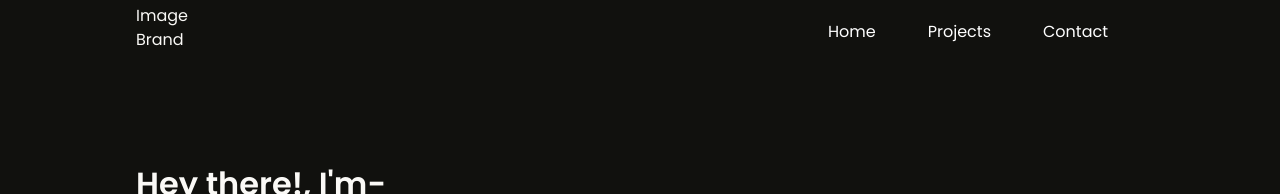
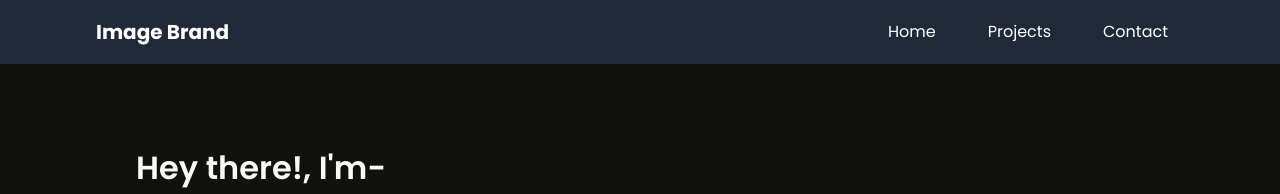
Before and after one commit to jahid-111/Portfolio-r, a React (Vite) app: page / in a window 1280 px wide. Shown: the top 194 px of the page. Built offline with nearby package versions, Linux system fonts and the light colour scheme; a web font is replaced by a local one.

Commit message:
nav_fixed_top

```diff
--- a/src/components/header/Navigation.jsx
+++ b/src/components/header/Navigation.jsx
@@ -7,54 +7,55 @@ const Navigation = () => {
   const [openMenu, setOpenMenu] = useState(false);
 
   return (
-    <div className={`h-16 p-2 relative flex justify-between items-center`}>
-      <div>
-        <h6
-          className=" h-14 w-14
-        "
-        >
-          Image Brand
-        </h6>
-      </div>
+    <div className="relative">
+      {/* Backdrop Blur Overlay */}
+      {openMenu && (
+        <div className="fixed inset-0 bg-black/50 backdrop-blur-sm z-40" />
+      )}
+
+      <div className="fixed top-0 left-0 w-full h-16 bg-gray-800 px-2 md:px-24 z-50">
+        <div className="h-full flex justify-between items-center">
+          <h6 className="text-white text-xl font-bold">Image Brand</h6>
 
           <button
-        onClick={() => setOpenMenu((prvState) => !prvState)}
-        className=" absolute top-0 right-0 md:hidden"
+            onClick={() => setOpenMenu((prevState) => !prevState)}
+            className="md:hidden text-white"
           >
             {openMenu ? (
-          <HiMiniXMark className=" h-14 w-14" />
+              <HiMiniXMark className="h-8 w-8" />
             ) : (
-          <IoReorderThree className=" h-14 w-14" />
+              <IoReorderThree className="h-8 w-8" />
             )}
           </button>
 
           <nav
             className={`${
               openMenu
-            ? "absolute flex justify-center items-start flex-col gap-3 p-2 rounded-tl-md rounded-bl-md bg-black top-16 right-0 w-6/12 h-screen"
+                ? "absolute top-16 right-0 w-3/5 md:w-auto h-screen z-30 bg-gray-800 text-white flex flex-col items-center gap-3 p-4 rounded-tl-md rounded-bl-md"
                 : "hidden"
-        } md:flex md:justify-around md:gap-5 md:w-auto  md:h-auto text-center md:static`}
+            } md:flex md:flex-row md:items-center md:gap-5 md:w-auto md:h-auto md:bg-transparent md:relative`}
           >
             <Link
-          className=" px-4 py-2 md:px-none w-full border sm:border-none rounded-md  hover:rounded-md hover:text-[#202018] hover:bg-[#d2b960] text-white text-center"
+              className="px-4 py-2 md:px-none w-full border-b sm:border-none rounded-md hover:rounded-md hover:text-[#202018] hover:bg-[#d2b960] text-white text-center"
               to={`/home`}
             >
               Home
             </Link>
             <Link
-          className=" px-4 py-2 md:px-none w-full border sm:border-none rounded-md  hover:rounded-md hover:text-[#202018] hover:bg-[#d2b960] text-white text-center"
+              className="px-4 py-2 md:px-none w-full border-b sm:border-none rounded-md hover:rounded-md hover:text-[#202018] hover:bg-[#d2b960] text-white text-center"
               to={`/project`}
             >
               Projects
             </Link>
             <Link
-          className=" px-4 py-2 md:px-none w-full border sm:border-none rounded-md  hover:rounded-md hover:text-[#202018] hover:bg-[#d2b960] text-white text-center"
+              className="px-4 py-2 md:px-none w-full border-b sm:border-none rounded-md hover:rounded-md hover:text-[#202018] hover:bg-[#d2b960] text-white text-center"
               to={`/contacts`}
             >
               Contact
             </Link>
-        <div></div>
           </nav>
+        </div>
+      </div>
     </div>
   );
 };
--- a/src/routes/Contact.jsx
+++ b/src/routes/Contact.jsx
@@ -1,7 +1,7 @@
 import React from "react";
 
 const Contact = () => {
-  return <div>Contact</div>;
+  return <div className="px-2 mt-24">Contact</div>;
 };
 
 export default Contact;
--- a/src/routes/Home.jsx
+++ b/src/routes/Home.jsx
@@ -4,7 +4,7 @@ import SkillOn from "../components/SkillOn";
 
 const Home = () => {
   return (
-    <div className=" px-2">
+    <div className=" px-2  mt-28 md:mt-36">
       <IntroCard />
       <AboutMe />
       <SkillOn />
--- a/src/routes/Project.jsx
+++ b/src/routes/Project.jsx
@@ -1,7 +1,7 @@
 import React from "react";
 
 const Project = () => {
-  return <div>Projects</div>;
+  return <div className=" px-2 mt-24">Projects</div>;
 };
 
 export default Project;
```
Lines whose indentation alone changed are shown as unchanged.
